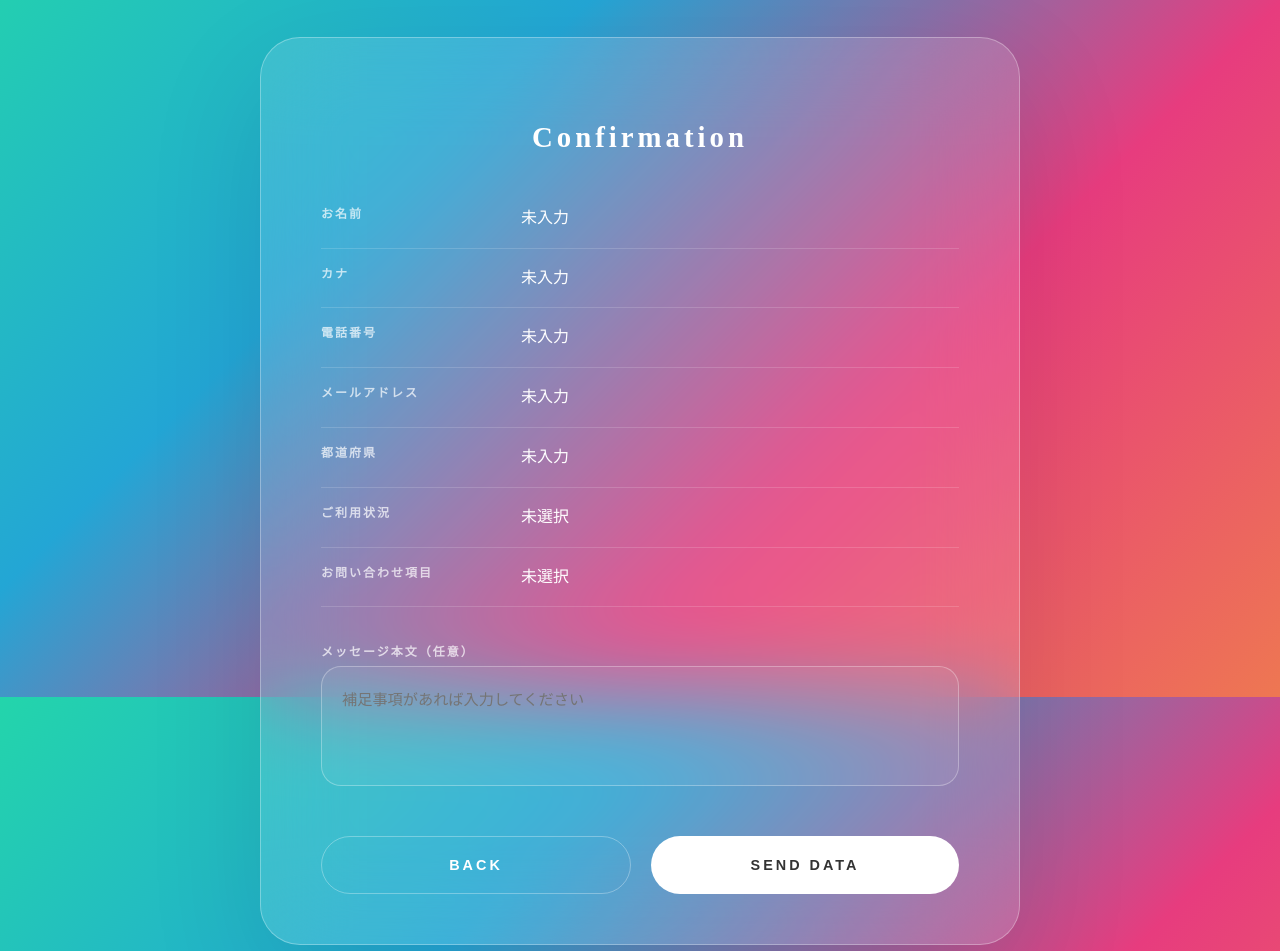
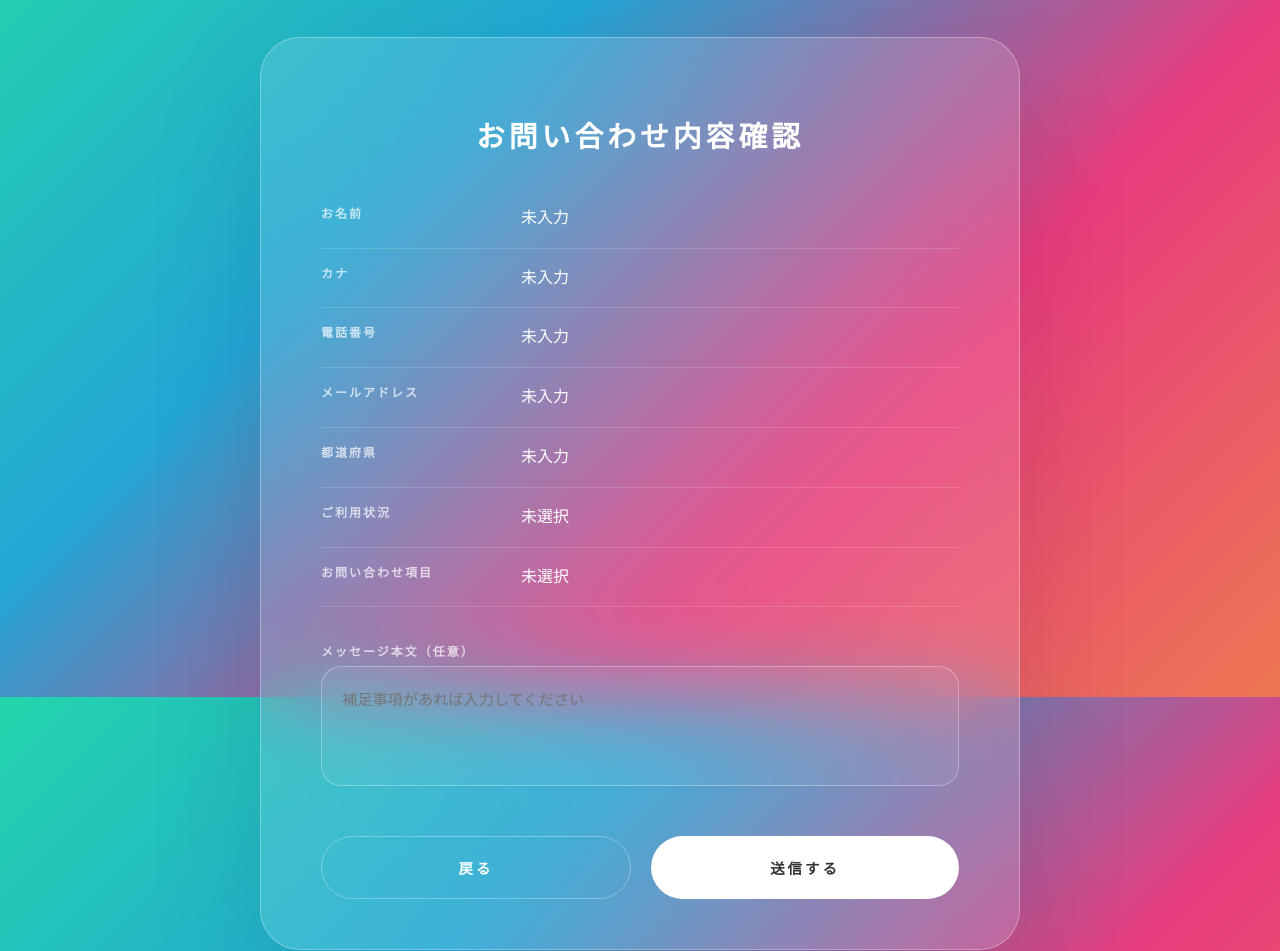
Before and after one commit to takumi262822/mirai-shoten, a website with bundled scripts: page contact-confirm.html in a window 1280 px wide. Shown: the part 103-1054 px from the top of the page. Built offline with nearby package versions, Linux system fonts and the light colour scheme.

Commit message:
fix: お問い合わせ確認画面の見出し・ボタンを日本語化（Confirmation/BACK/SEND DATA）

```diff
--- a/contact-confirm.html
+++ b/contact-confirm.html
@@ -113,7 +113,7 @@
 
     <div class="container">
         <div class="confirm-box">
-            <h2>Confirmation</h2>
+            <h2>お問い合わせ内容確認</h2>
 
             <div class="item-row">
                 <span class="label">お名前</span>
@@ -150,8 +150,8 @@
             </div>
 
             <div class="button-group">
-                <button type="button" class="btn-back" data-action="go-back">BACK</button>
-                <button type="button" class="btn-submit js-nav" data-href="contact-complete.html">SEND DATA</button>
+                <button type="button" class="btn-back" data-action="go-back">戻る</button>
+                <button type="button" class="btn-submit js-nav" data-href="contact-complete.html">送信する</button>
             </div>
         </div>
     </div>
```
